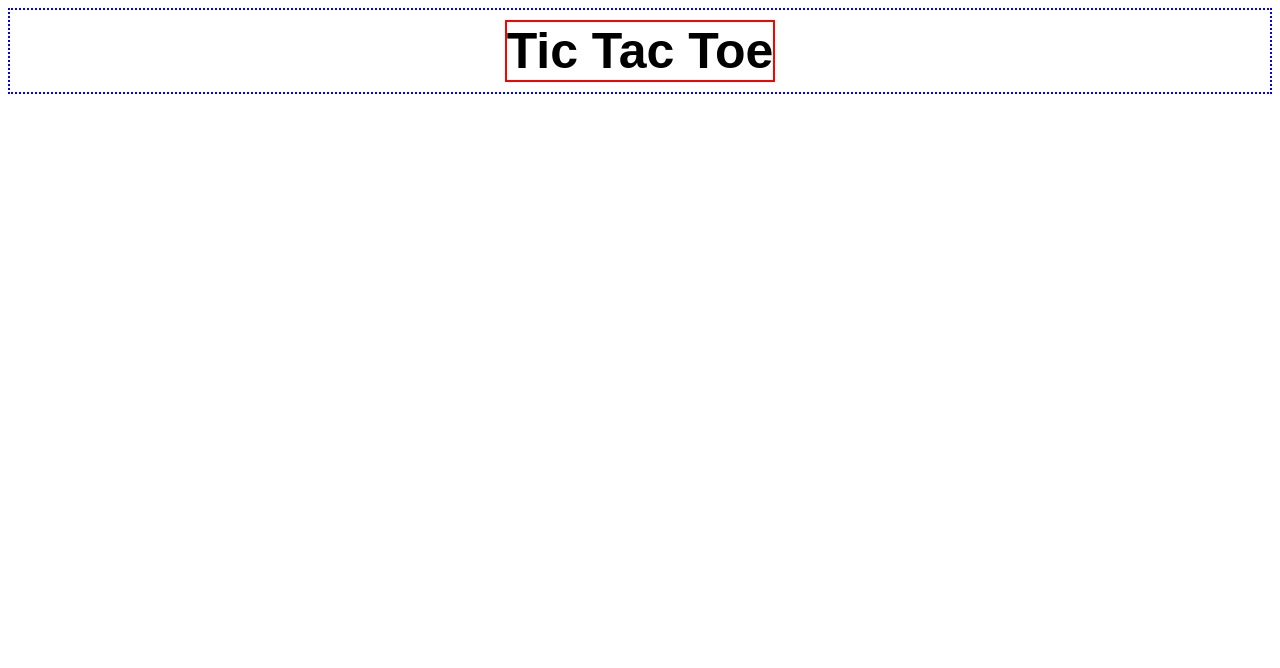
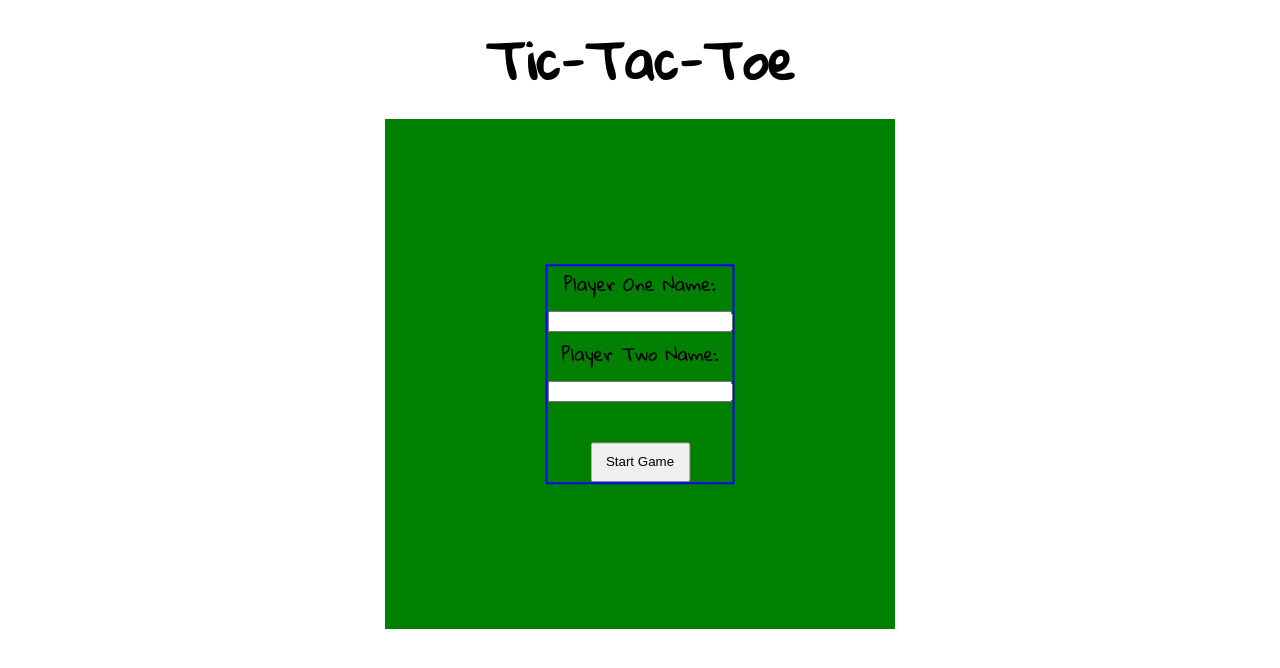
Before and after one commit to nmccooey/tic-tac-toe, a plain HTML site: page index.html in a window 1280 px wide. Drawn offline with nearby package versions, Linux system fonts and the light colour scheme; a web font is replaced by a local one.

Commit message:
Updated UI.

```diff
--- a/index.html
+++ b/index.html
@@ -5,15 +5,41 @@
         <meta name="viewport" content="width=device-width, initial-scale=1.0">
         <title>Tic Tac Toe</title>
         <link href="./stylesheets/styles.css" type="text/css" rel="stylesheet">
-        <link href="https://fonts.googleapis.com/css2?family=Seymour+One&display=swap" rel="stylesheet">
+        <link href="https://fonts.googleapis.com/css2?family=Gloria+Hallelujah&display=swap" rel="stylesheet">
+        <script src="https://ajax.googleapis.com/ajax/libs/jquery/3.5.1/jquery.min.js"></script>
     </head>
     <body>
-        <header id="game-header">
-            <h1 id="game-title">Tic Tac Toe</h1>
+        <header class="game-header">
+            <h1 class="game-title">Tic-Tac-Toe</h1>
         </header>
-        <main>
 
+        <main class="main-container">
+            <div class="grid-container">
+                <div class="grid-item"></div>
+                <div class="grid-item"></div>
+                <div class="grid-item"></div>
+                <div class="grid-item"></div>
+                <div class="grid-item"></div>
+                <div class="grid-item"></div>
+                <div class="grid-item"></div>
+                <div class="grid-item"></div>
+                <div class="grid-item"></div>
+                <div id="intro-container">
+                    <form class="game-form">
+                        <label for="player_one">Player One Name:</label><br>
+                        <input type="text" id="fname" name="fname"><br>
+                        <label for="player_two">Player Two Name:</label><br>
+                        <input type="text" id="lname" name="lname"><br><br>
+                        <button type="button" id="start-game-button" value="Submit">Start Game</button>
+                    </form>
+                </div>
+            </div>
         </main>
-        <script type="text/javascript" src="./scripts/game.js"></script>
     </body>
+    <script type="text/javascript" src="./scripts/game.js"></script>
 </html>
+<!--
+<div id="human-score-display" class="score-display">Score: 0</div>
+<div id="computer-score-display" class="score-display">Score: 0</div>
+<button id="new-game-button">New Game</button>
+-->
--- a/scripts/game.js
+++ b/scripts/game.js
@@ -0,0 +1,6 @@
+jQuery(document).ready(function(){
+    console.log("hellow")
+    jQuery("#start-game-button").click(function(){
+        jQuery("#intro-container").fadeToggle(1500);
+    });
+});
--- a/stylesheets/styles.css
+++ b/stylesheets/styles.css
@@ -1,12 +1,60 @@
-#game-header {
-    border: dotted blue 2px;
+body {
+    font-family: 'Gloria Hallelujah', cursive;
+    padding: 0;
+    margin: 0;
+}
+
+.game-header {
     display: flex;
     justify-content: center;
 }
 
-#game-title {
-    border: solid red 2px;
+.game-title {
     font-size: 50px;
     margin: 10px 0px 10px 0px;
-    font-family: 'Seymour One', sans-serif;;
+    font-family: 'Gloria Hallelujah', cursive;
 }
+
+.main-container {
+
+}
+
+.grid-container {
+    display: grid;
+    grid-template-columns: 170px 170px 170px;
+    width: 510px;
+    height: 510px;
+    background-color: green;
+    margin: auto;
+}
+
+.grid-item {
+    border: solid white 2px;
+    cursor: pointer;
+    width: 170px;
+    height: 170px;
+}
+
+#intro-container {
+    width: 510px;
+    height: 510px;
+    background-color: green;
+    position: absolute;
+}
+
+.game-form {
+    font-size: 18px;
+    display: inline;
+    border: blue solid 2px;
+    text-align: center;
+    position: absolute;
+    top: 50%;
+    left: 50%;
+    transform: translate(-50%, -50%);
+}
+
+#start-game-button {
+    width: 100px;
+    height: 40px;
+    cursor: pointer;
+}
```
